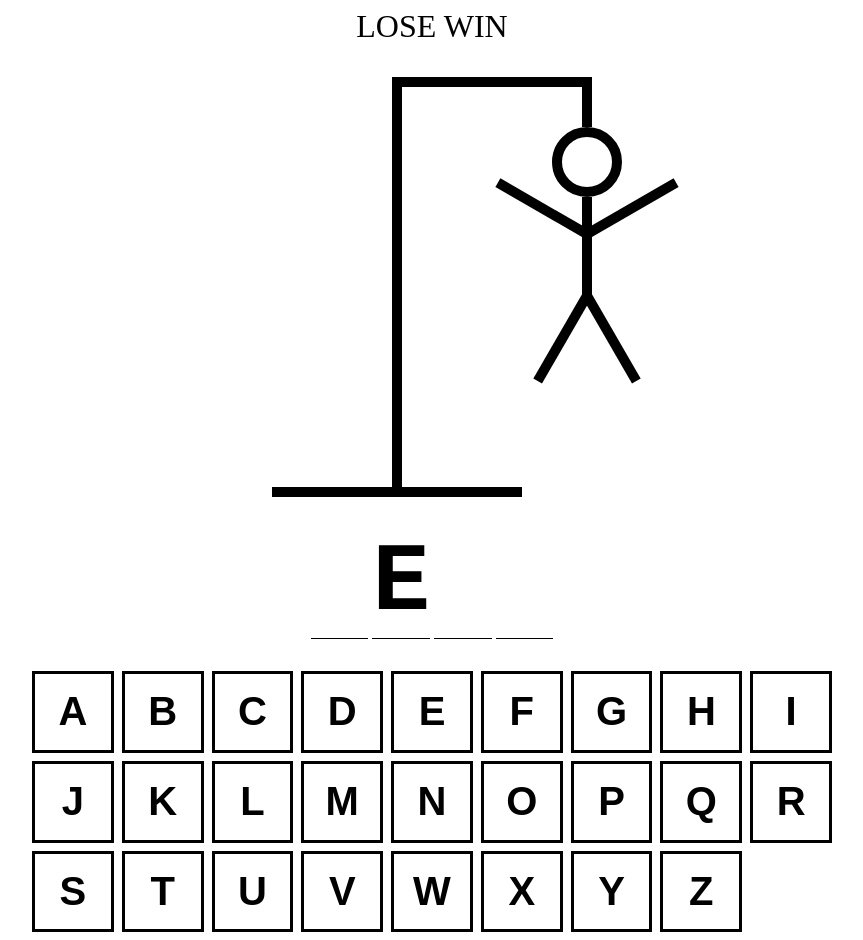
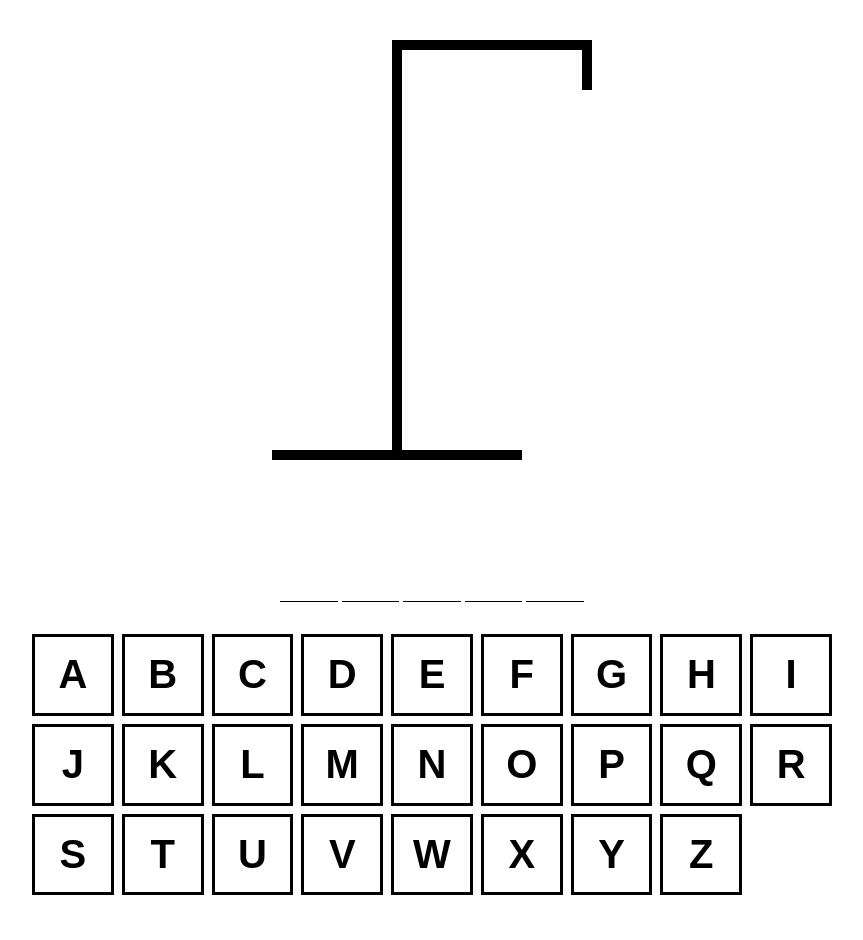
Before and after one commit to Grazziano/hangman, a React (Vite) app: page / in a window 1280 px wide. Shown: the whole page, without its empty margins (208-1071 px from the left). After the commit the page ends 903 px from the top, so only its background shows below. Built offline with nearby package versions, Linux system fonts and the light colour scheme.

Commit message:
Implementing game

```diff
--- a/src/App.tsx
+++ b/src/App.tsx
@@ -1,4 +1,4 @@
-import { useState } from 'react';
+import { useCallback, useEffect, useState } from 'react';
 import HangmanDrawing from './components/HangmanDrawing';
 import HangmanWord from './components/HangmanWord';
 import Keyboard from './components/Keyboard';
@@ -9,6 +9,43 @@
     return words[Math.floor(Math.random() * words.length)];
   });
   const [guessedLetters, setGuessedLetters] = useState<string[]>([]);
+  const incorrectLetters = guessedLetters.filter((letter) => {
+    return !wordToGuess.includes(letter);
+  });
+
+  const isLoser = incorrectLetters.length >= 6;
+  const isWinner = wordToGuess
+    .split('')
+    .every((letter) => guessedLetters.includes(letter));
+
+  const addGuessedLetter = useCallback(
+    (letter: string) => {
+      if (guessedLetters.includes(letter) || isLoser || isWinner) return;
+
+      setGuessedLetters((currentLetters) => [...currentLetters, letter]);
+    },
+    [guessedLetters, isWinner, isLoser]
+  );
+
+  console.log('wordToGuess: ', wordToGuess);
+  console.log('guessedLetters: ', guessedLetters);
+
+  useEffect(() => {
+    const handler = (e: KeyboardEvent) => {
+      const key = e.key;
+
+      if (!key.match(/^[a-z]$/)) return;
+
+      e.preventDefault();
+      addGuessedLetter(key);
+    };
+
+    document.addEventListener('keypress', handler);
+
+    return () => {
+      document.removeEventListener('keypress', handler);
+    };
+  }, [guessedLetters]);
 
   return (
     <div
@@ -27,13 +64,21 @@
           textAlign: 'center',
         }}
       >
-        LOSE WIN
+        {isWinner && 'Winner! - Refresh to try again'}
+        {isLoser && 'Nice Try! - Refresh to try again'}
       </div>
 
-      <HangmanDrawing />
-      <HangmanWord />
+      <HangmanDrawing numberOfGuesses={incorrectLetters.length} />
+      <HangmanWord guessedLetters={guessedLetters} wordToGuess={wordToGuess} />
       <div style={{ alignSelf: 'stretch' }}>
-        <Keyboard />
+        <Keyboard
+          disabled={isWinner || isLoser}
+          activeLetter={guessedLetters.filter((letter) =>
+            wordToGuess.includes(letter)
+          )}
+          inactiveLetters={incorrectLetters}
+          addGuessedLetter={addGuessedLetter}
+        />
       </div>
     </div>
   );
--- a/src/components/HangmanDrawing/index.tsx
+++ b/src/components/HangmanDrawing/index.tsx
@@ -13,15 +13,16 @@
 
 const LEFT_LEG = <div className="leftLeg"></div>;
 
-function HangmanDrawing() {
+const BODY_PARTS = [HEAD, BODY, RIGHT_ARM, LEFT_ARM, RIGHT_LEG, LEFT_LEG];
+
+type HangmanDrawningProps = {
+  numberOfGuesses: number;
+};
+
+function HangmanDrawing({ numberOfGuesses }: HangmanDrawningProps) {
   return (
     <div className="container">
-      {HEAD}
-      {BODY}
-      {RIGHT_ARM}
-      {LEFT_ARM}
-      {RIGHT_LEG}
-      {LEFT_LEG}
+      {BODY_PARTS.slice(0, numberOfGuesses)}
       <div className="verticalLine"></div>
       <div className="topVertical"></div>
       <div className="vertical"></div>
--- a/src/components/HangmanWord/index.tsx
+++ b/src/components/HangmanWord/index.tsx
@@ -1,13 +1,15 @@
 import React from 'react';
 import './HangmanWord.css';
 
-function HangmanWord() {
-  const word = 'test';
-  const guessedLetters = ['e'];
+type HangmanWordProps = {
+  guessedLetters: string[];
+  wordToGuess: string;
+};
 
+function HangmanWord({ guessedLetters, wordToGuess }: HangmanWordProps) {
   return (
     <div className="hangmanWordContainer">
-      {word.split('').map((letter, index) => {
+      {wordToGuess.split('').map((letter, index) => {
         return (
           <span key={index} className="word">
             <span
--- a/src/components/Keyboard/index.tsx
+++ b/src/components/Keyboard/index.tsx
@@ -30,12 +30,35 @@
   'z',
 ];
 
-function Keyboard() {
+type KeyboardProps = {
+  disabled?: boolean;
+  activeLetter: string[];
+  inactiveLetters: string[];
+  addGuessedLetter: (letter: string) => void;
+};
+
+function Keyboard({
+  disabled = false,
+  activeLetter,
+  inactiveLetters,
+  addGuessedLetter,
+}: KeyboardProps) {
   return (
     <div className={styles.keyboardContainer}>
       {KEYS.map((key) => {
+        const isActive = activeLetter.includes(key);
+        const isInactive = inactiveLetters.includes(key);
         return (
-          <button className={`${styles.btn}`} key={key}>
+          <button
+            onClick={() => addGuessedLetter(key)}
+            className={`
+              ${styles.btn}
+              ${isActive ? styles.active : ''}
+              ${isInactive ? styles.inactive : ''}
+            `}
+            disabled={isActive || isInactive || disabled}
+            key={key}
+          >
             {key}
           </button>
         );
```
